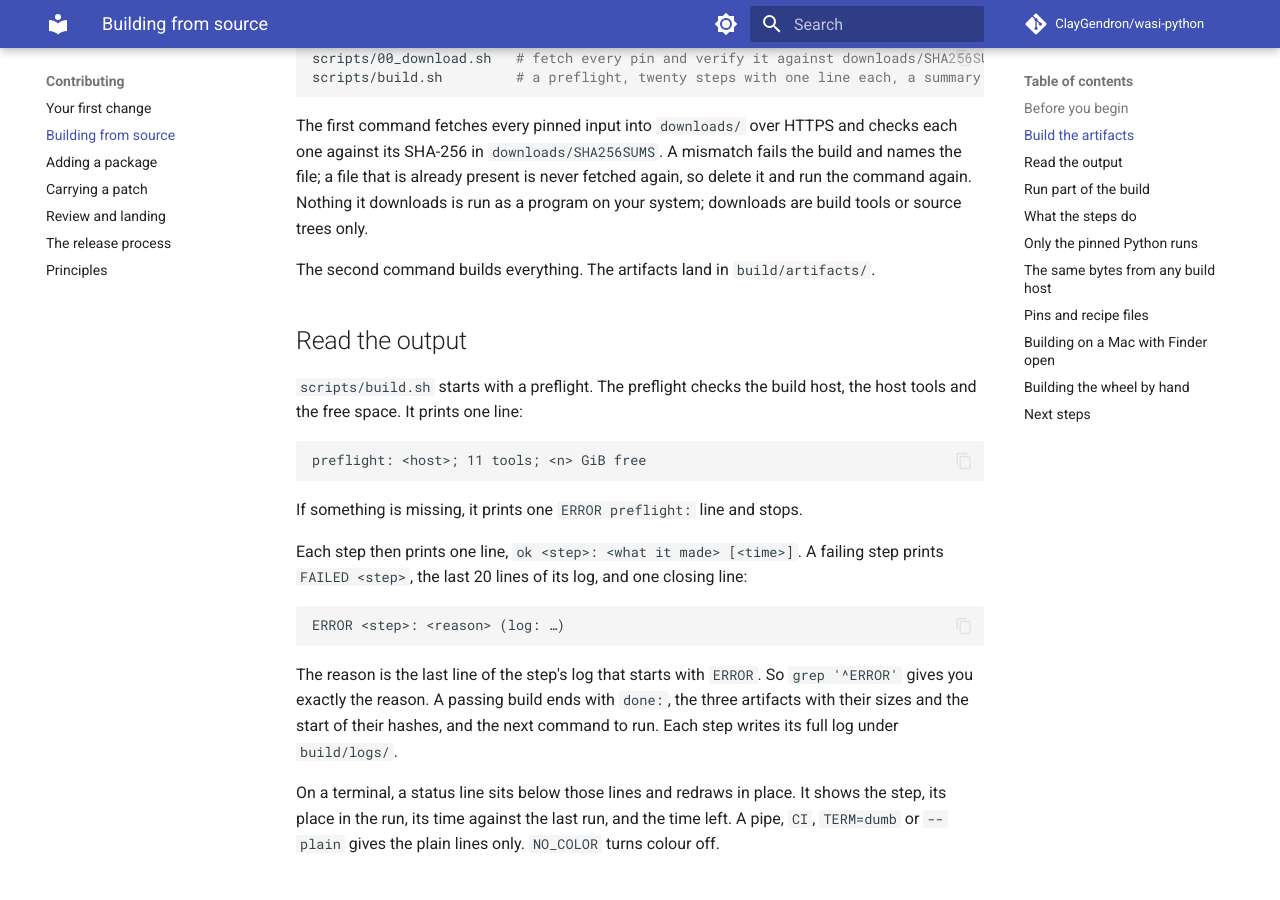
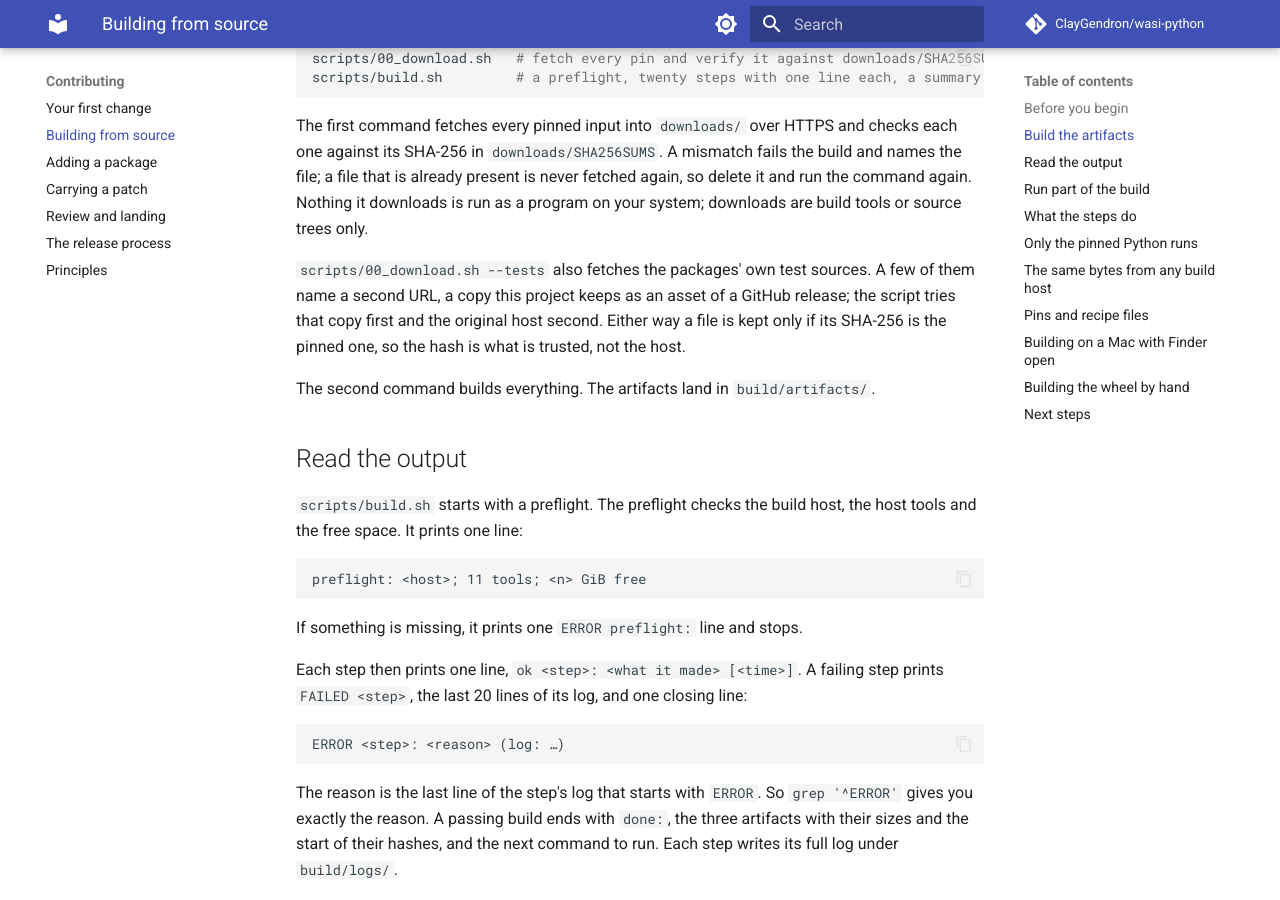
Before and after one commit to ClayGendron/wasi-python, an MkDocs documentation site: the page built from docs/contributing/building.md, in a window 1280 px wide and 900 px high, scrolled down 717 px. Built offline with MkDocs 1.6.1 and Material for MkDocs 9.7.7, drawn with Linux system fonts in a browser that asks for light colours; comment, search, counter and statistics services are not loaded; some of the changed text lies outside the part shown.

Commit message:
158: the docs say where an input's URL lives and that the hash is trusted, and the news file
Co-Authored-By: Claude Opus 5.5 <noreply@anthropic.com>

````diff
--- a/docs/contributing/building.md
+++ b/docs/contributing/building.md
@@ -22,6 +22,8 @@ scripts/build.sh         # a preflight, twenty steps with one line each, a summa
 ```
 
 The first command fetches every pinned input into `downloads/` over HTTPS and checks each one against its SHA-256 in `downloads/SHA256SUMS`. A mismatch fails the build and names the file; a file that is already present is never fetched again, so delete it and run the command again. Nothing it downloads is run as a program on your system; downloads are build tools or source trees only.
+
+`scripts/00_download.sh --tests` also fetches the packages' own test sources. A few of them name a second URL, a copy this project keeps as an asset of a GitHub release; the script tries that copy first and the original host second. Either way a file is kept only if its SHA-256 is the pinned one, so the hash is what is trusted, not the host.
 
 The second command builds everything. The artifacts land in `build/artifacts/`.
 
@@ -94,7 +96,7 @@ One host input is not pinned: the native C compiler and `make` that CPython's dr
 
 ## Pins and recipe files
 
-Every input is pinned by URL and SHA-256 in `downloads/SHA256SUMS`, and verified before use. `MANIFEST` names every supported build host's pins, not only the ones your build used, so it is the same file from every host.
+Every input is pinned: its URL in `scripts/00_download.sh` and its SHA-256 in `downloads/SHA256SUMS`, verified before use. `MANIFEST` names every supported build host's pins, not only the ones your build used, so it is the same file from every host.
 
 A *recipe file* is an adaptation the project writes instead of changing upstream source. The files under [`recipes/`](https://github.com/ClayGendron/wasi-python/tree/main/recipes) include:
 
````
Also changed, not shown: context/changes/158-the-upstream-test-archives-are-fetched-from-a-mirror.md (added, +31 -0 lines), docs/explanation/pinned-releases-and-patches.md (+1 -1 lines), docs/explanation/security-model.md (+1 -1 lines).
